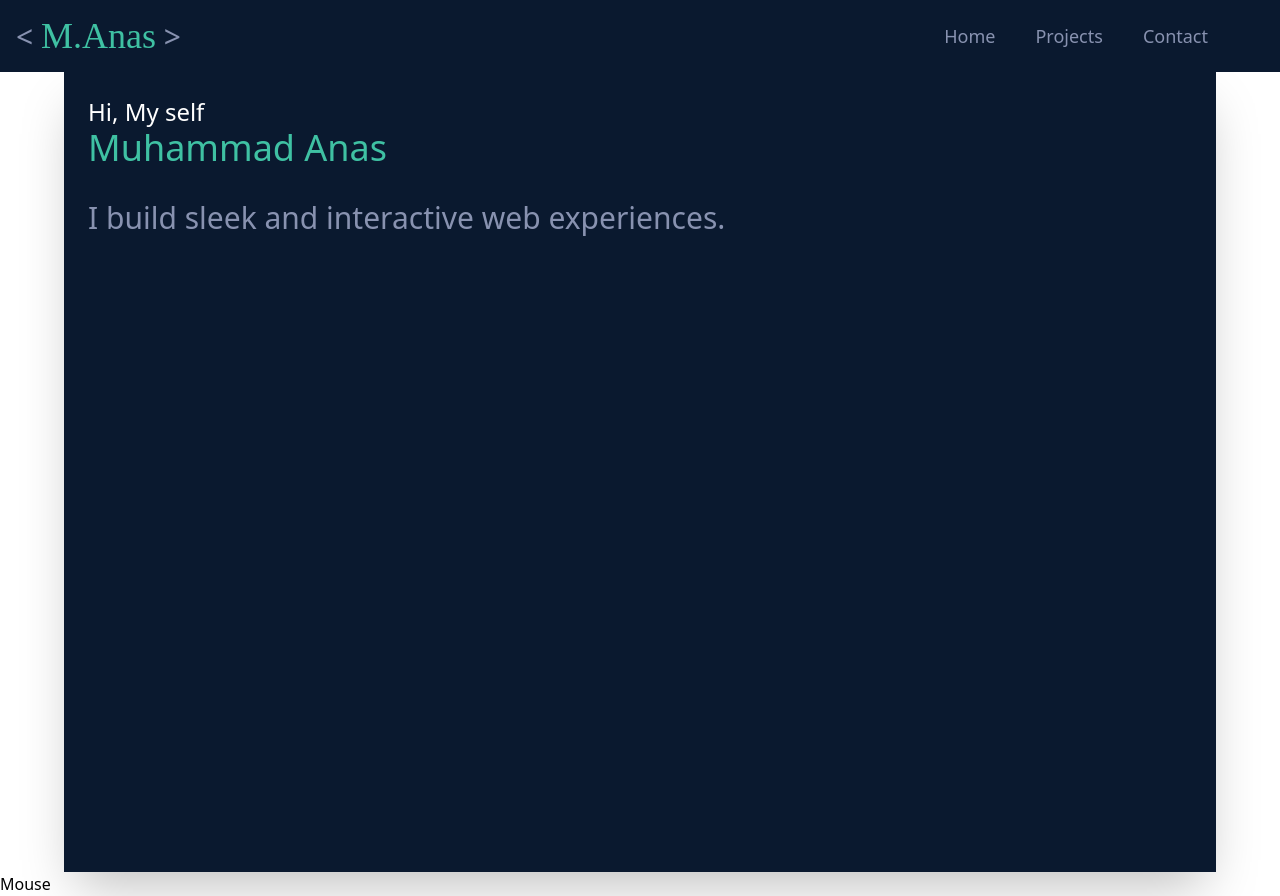
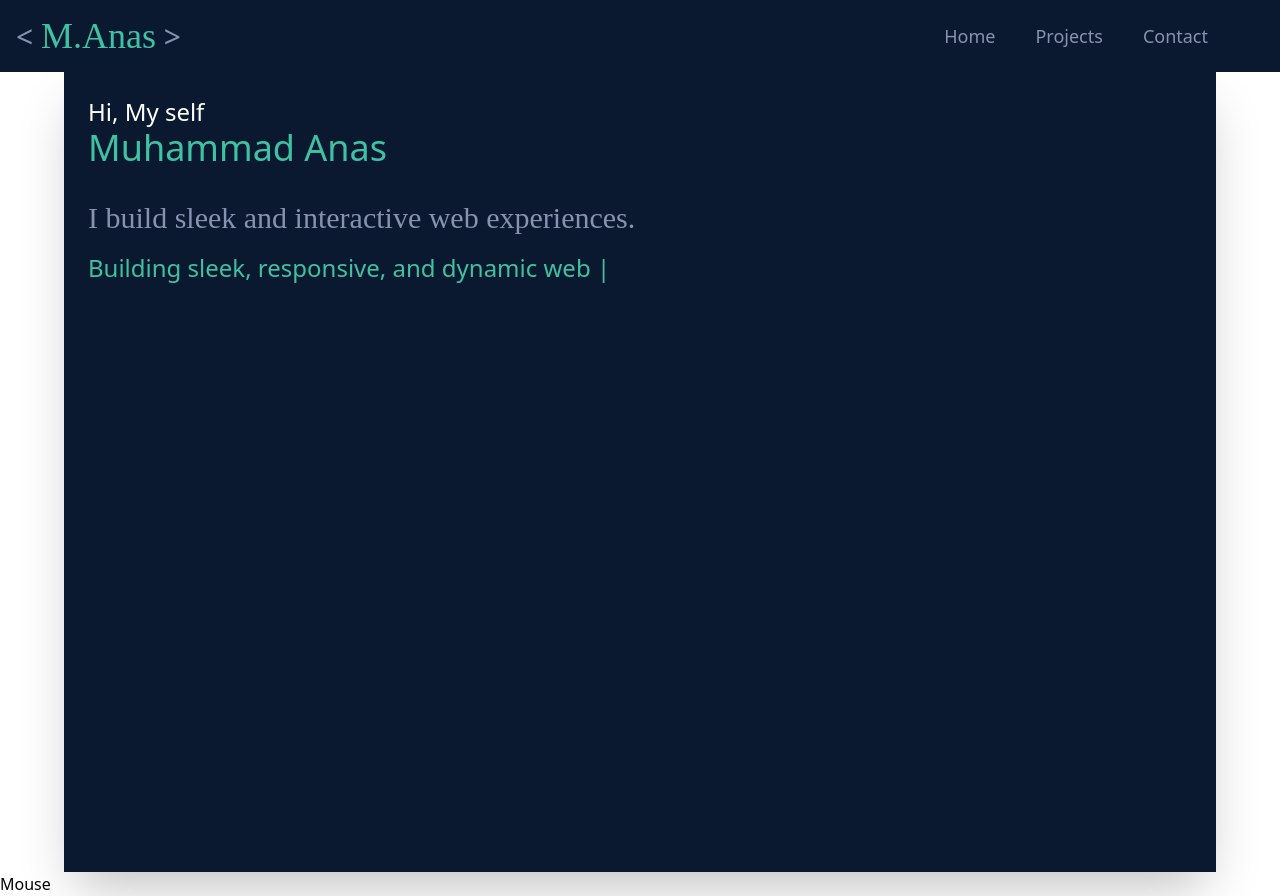
Before and after one commit to anas0723/Portfolio, a React (Vite) app: page / in a window 1280 px wide. Built offline with nearby package versions, Linux system fonts and the light colour scheme.

Commit message:
bus aishi chota kam karta ho commit karta ho pata nahi kiya kar rha ho BTW typer writter effect lagwaya ha toh isliya aur ap thak gya ho neend porri nahi ha

```diff
--- a/package.json
+++ b/package.json
@@ -22,6 +22,7 @@
     "react-dom": "^18.3.1",
     "react-icons": "^5.4.0",
     "react-router-dom": "^7.1.5",
+    "react-typed": "^2.0.12",
     "tailwindcss": "^4.0.1"
   },
   "devDependencies": {
--- a/src/components/Body.jsx
+++ b/src/components/Body.jsx
@@ -1,4 +1,5 @@
 import React from "react";
+import { ReactTyped } from "react-typed";
 
 export default function Body() {
   return (
@@ -12,10 +13,23 @@ export default function Body() {
               Muhammad Anas
             </span>
             <br />
-            <span className="block text-3xl font-Arial text-color ">
+            <span className="block text-3xl font-Arial text-color delicious-handrawn-regular ">
               I build sleek and interactive web experiences.
             </span>
           </h1>
+          <span className="block mt-4  text-2xl specific-color">
+
+          <ReactTyped
+            strings={[
+              "Building sleek, responsive, and dynamic web apps",
+              "Allways try to learn new things & dedicated to my work",
+              "I am a MERN Stack Developer",
+            ]}
+            typeSpeed={100}
+            backSpeed={50}
+            loop
+            />
+            </span>
         </div>
       </div>
     </>
--- a/src/index.css
+++ b/src/index.css
@@ -1,9 +1,15 @@
 @import "tailwindcss";
 @import url("https://fonts.googleapis.com/css2?family=Great+Vibes&display=swap");
 @import url("https://fonts.googleapis.com/css2?family=Allura&display=swap");
+@import url('https://fonts.googleapis.com/css2?family=Delicious+Handrawn&display=swap');
 
 .allura-regular {
   font-family: "Allura", cursive;
+  font-weight: 400;
+  font-style: normal;
+}
+.delicious-handrawn-regular {
+  font-family: "Delicious Handrawn", serif;
   font-weight: 400;
   font-style: normal;
 }
```
Also changed, not shown: 1 other file (tests, documents, lock files or other folders).
